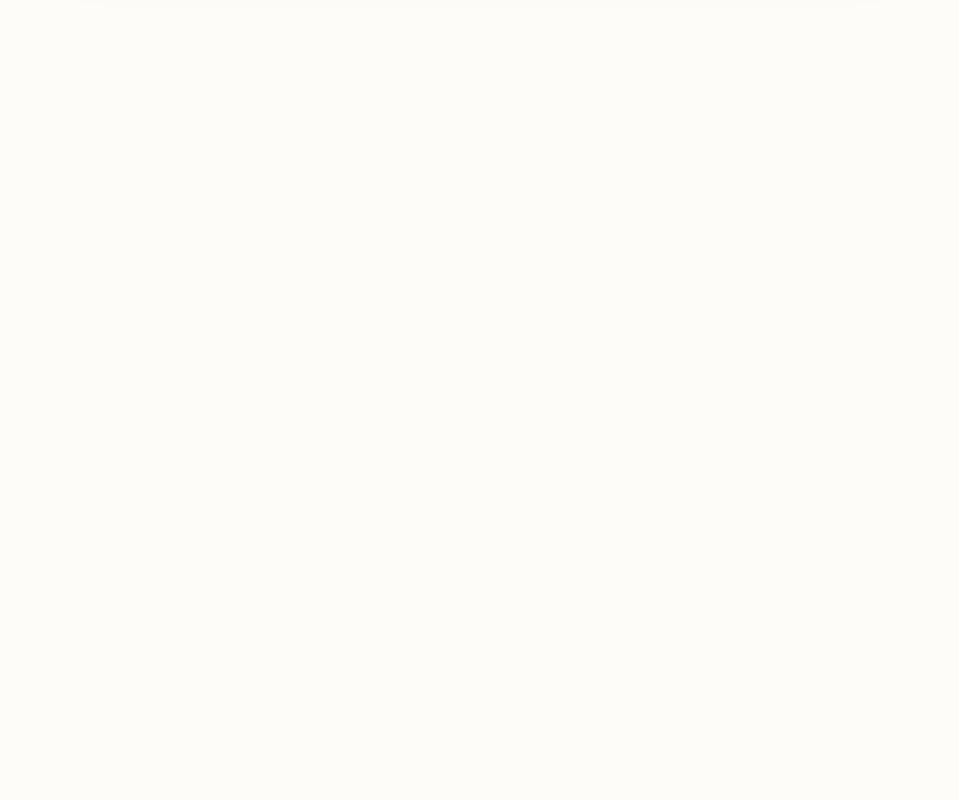
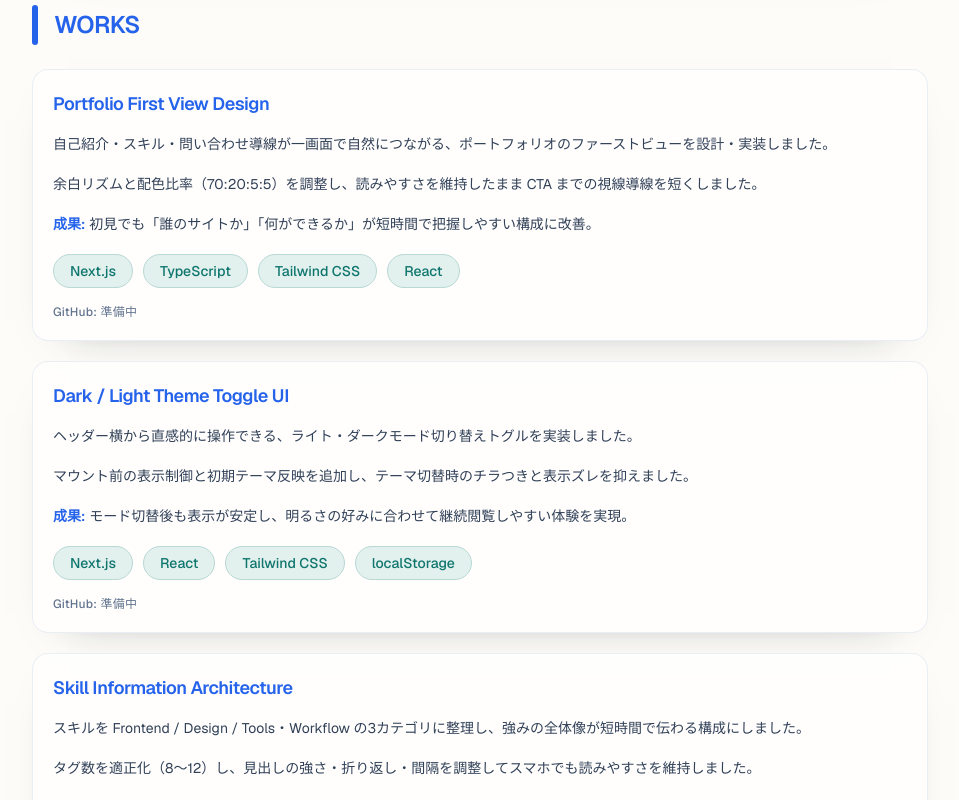
Before and after one commit to AKAO002/portfolio_AKAO, a Next.js app: page / in a window 1280 px wide. Shown: the part 740-1540 px from the top of the page, without its empty margins (160-1119 px from the left). Before the commit the page ends 800 px from the top, so only its background shows below. Built offline with nearby package versions, Linux system fonts and the light colour scheme.

Commit message:
feat: タグなど追加

```diff
--- a/src/app/page.tsx
+++ b/src/app/page.tsx
@@ -16,6 +16,38 @@ export default function Home() {
     {
       category: "Tools / Workflow",
       skills: ["Git/GitHub", "Vercel", "Accessibility", "Responsive Design"],
+    },
+  ];
+  const works = [
+    {
+      title: "Portfolio First View Design",
+      summary:
+        "自己紹介・スキル・問い合わせ導線が一画面で自然につながる、ポートフォリオのファーストビューを設計・実装しました。",
+      improvement:
+        "余白リズムと配色比率（70:20:5:5）を調整し、読みやすさを維持したまま CTA までの視線導線を短くしました。",
+      impact: "初見でも「誰のサイトか」「何ができるか」が短時間で把握しやすい構成に改善。",
+      tech: ["Next.js", "TypeScript", "Tailwind CSS", "React"],
+      githubLabel: "GitHub: 準備中",
+    },
+    {
+      title: "Dark / Light Theme Toggle UI",
+      summary:
+        "ヘッダー横から直感的に操作できる、ライト・ダークモード切り替えトグルを実装しました。",
+      improvement:
+        "マウント前の表示制御と初期テーマ反映を追加し、テーマ切替時のチラつきと表示ズレを抑えました。",
+      impact: "モード切替後も表示が安定し、明るさの好みに合わせて継続閲覧しやすい体験を実現。",
+      tech: ["Next.js", "React", "Tailwind CSS", "localStorage"],
+      githubLabel: "GitHub: 準備中",
+    },
+    {
+      title: "Skill Information Architecture",
+      summary:
+        "スキルを Frontend / Design / Tools・Workflow の3カテゴリに整理し、強みの全体像が短時間で伝わる構成にしました。",
+      improvement:
+        "タグ数を適正化（8〜12）し、見出しの強さ・折り返し・間隔を調整してスマホでも読みやすさを維持しました。",
+      impact: "情報量を増やさずに比較しやすさを高め、採用担当が技術スタックを把握しやすい状態に改善。",
+      tech: ["Next.js", "TypeScript", "Tailwind CSS", "Accessibility"],
+      githubLabel: "GitHub: 準備中",
     },
   ];
 
@@ -60,6 +92,42 @@ export default function Home() {
           </div>
         </div>
       </section>
+
+      <section className="mx-auto mt-8 flex w-full max-w-4xl flex-col gap-5 sm:mt-10 sm:gap-6">
+        <SectionTitle>WORKS</SectionTitle>
+        <div className="grid gap-4 sm:gap-5">
+          {works.map((work) => (
+            <article
+              key={work.title}
+              className="flex flex-col gap-3 rounded-2xl border border-slate-200/75 bg-white/75 p-5 shadow-[0_16px_42px_-36px_rgba(15,23,42,0.55)] dark:border-slate-700/80 dark:bg-slate-900/65"
+            >
+              <h3 className="text-lg font-semibold tracking-tight text-[var(--color-main)]">
+                {work.title}
+              </h3>
+              <p className="text-sm leading-7 text-slate-700 dark:text-slate-200">
+                {work.summary}
+              </p>
+              <p className="text-sm leading-7 text-slate-700 dark:text-slate-200">
+                {work.improvement}
+              </p>
+              <p className="text-sm leading-7 text-slate-700 dark:text-slate-200">
+                <span className="mr-1 font-semibold text-[var(--color-main)]">
+                  成果:
+                </span>
+                {work.impact}
+              </p>
+              <div className="flex flex-wrap gap-2.5 pt-1">
+                {work.tech.map((tech) => (
+                  <SkillTag key={`${work.title}-${tech}`} label={tech} />
+                ))}
+              </div>
+              <p className="pt-1 text-xs font-medium tracking-wide text-slate-500 dark:text-slate-400">
+                {work.githubLabel}
+              </p>
+            </article>
+          ))}
+        </div>
+      </section>
     </main>
   );
 }
```
